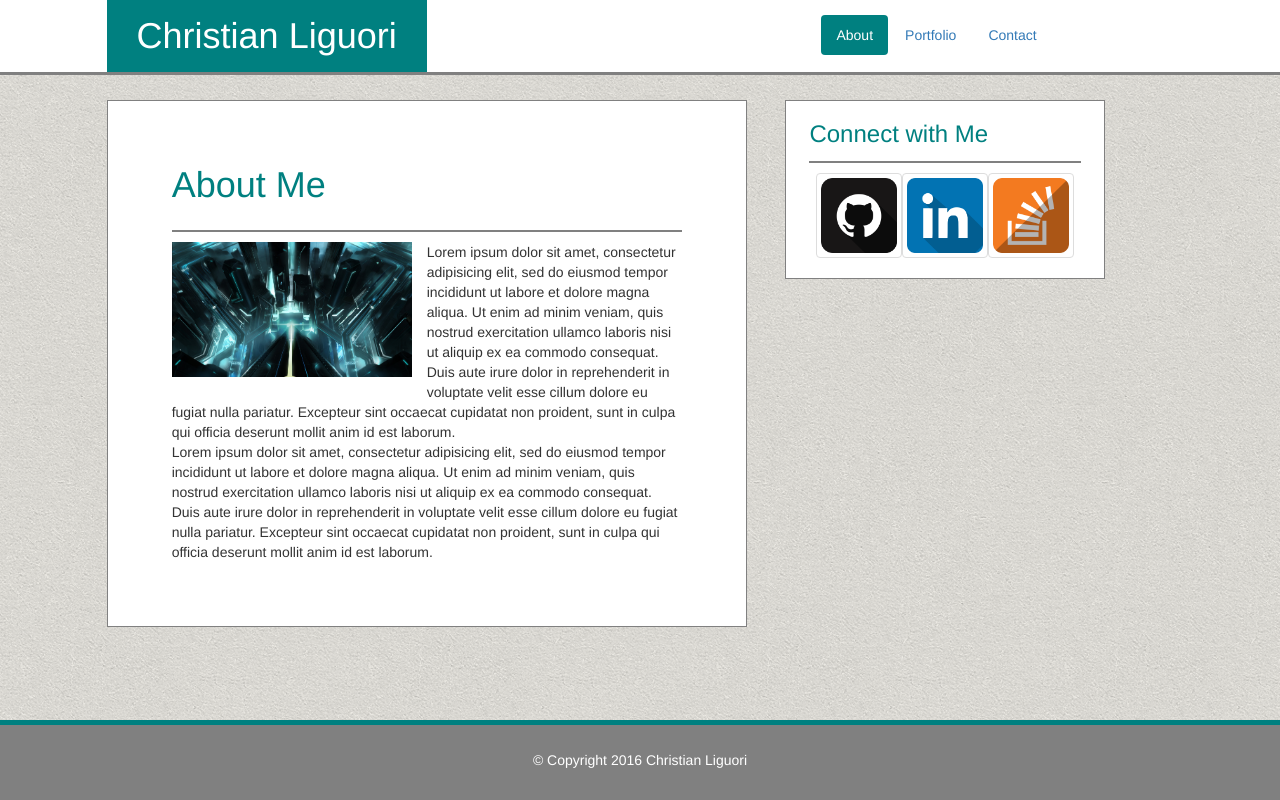
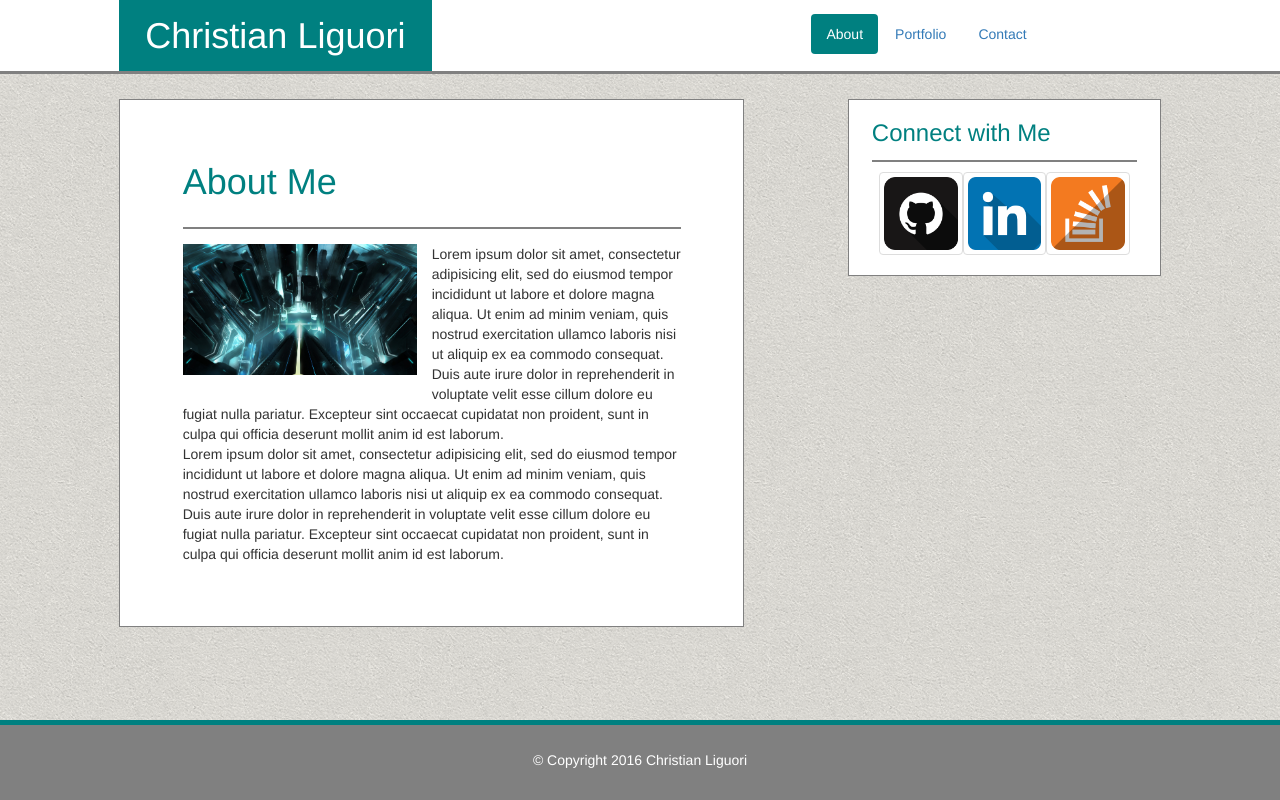
Before and after one commit to cl2112/Bootstrap-Portfolio, a PHP site: page / in a window 1280 px wide. Run offline with PHP 8.4, Linux system fonts and the light colour scheme.

Commit message:
Almost done with index.html, wrapped content in fluid containers to achive a margin around the content for all screens except xs.

```diff
--- a/index.html
+++ b/index.html
@@ -9,30 +9,45 @@
 <body>
 	<div class="container-fluid">
 		<div class="row headClass">
-			<div class="col-sm-1 col-md-1 col-lg-1"></div>
-			<div class="col-sm-4 col-md-4 col-lg-3 headName">
+			<div class="col-xs-12 hidden-sm hidden-md hidden-lg headName">
 					<h1>Christian Liguori</h1>
 				</div>
-			<div class="col-sm-2 col-md-2 col-lg-3"></div>
-			<div class="col-sm-4 col-md-4 col-lg-3">
+				<div class="col-xs-3 hidden-sm hidden-md hidden-lg"></div>
+				<div class="col-xs-6 hidden-sm hidden-md hidden-lg">
+					<ul class="nav nav-pills xsHeadNav">
+ 						<li role="presentation" class="active"><a href="index.html">About</a></li>
+  						<li role="presentation"><a href="portfolio.html">Portfolio</a></li>
+  						<li role="presentation"><a href="contact.html">Contact</a></li>
+					</ul>
+				</div>
+				<div class="col-xs-3 hidden-sm hidden-md hidden-lg"></div>
+			<div class="container-fluid">
+				<div class="hidden-xs hidden-sm col-md-1 col-lg-1"></div>
+				<div class="hidden-xs col-sm-4 col-md-4 col-lg-3 headName">
+					<h1>Christian Liguori</h1>
+				</div>
+				<div class="hidden-xs col-sm-4 col-md-2 col-lg-3"></div>
+				<div class="hidden-xs col-sm-4 col-md-4 col-lg-3">
 					<ul class="nav nav-pills headNav">
  						<li role="presentation" class="active"><a href="index.html">About</a></li>
   						<li role="presentation"><a href="portfolio.html">Portfolio</a></li>
   						<li role="presentation"><a href="contact.html">Contact</a></li>
 					</ul>
 				</div>
-			<div class="col-sm-1 col-md-1 col-lg-2"></div>
+				<div class="hidden-xs hidden-sm col-md-1 col-lg-2"></div>
 			</div>
+		</div>
+		<div class="container-fluid">
 			<div class="row bodyClass">
-			<div class="col-sm-1 col-md-1 col-lg-1"></div>
-			<div class="col-sm-6 col-md-6 col-lg-6 mainClass">
+				<div class="hidden-xs hidden-sm col-md-1 col-lg-1"></div>
+				<div class="col-xs-12 col-sm-12 col-md-6 col-lg-6 mainClass">
 					<div class="row">
-					<div class="col-sm-12 col-md-12 col-lg-12">
+						<div class="col-xs-12 col-sm-12 col-md-12 col-lg-12">
 							<h1>About Me</h1>
 						</div>
 					</div>
 					<div class="row mainPara">
-					<div class="col-sm-12 col-md-12 col-lg-6 bioPicMargin">
+						<div class="col-xs-12 col-sm-6 col-md-12 col-lg-6 bioPicMargin">
 							<img id="bioPic" src="images/tron.jpg">
 						</div>
 						<p>
@@ -53,23 +68,24 @@
 						</p>
 					</div>
 				</div>
-			<div class="col-sm-3 col-md-3 col-lg-3 connectClass">
+				<div class="col-xs-12 col-sm-1 col-md-1 col-lg-1"></div>
+				<div class="col-xs-12 col-sm-12 col-md-3 col-lg-3 connectClass">
 					<div class="row">
 						<h3>Connect with Me</h3>
 					</div>
 					<div class="row">
 						<div class="container-fluid thumbClass">
-						<div class="col-sm-4 col-md-4 col-lg-4 connectThumb">
+							<div class="col-sm-1 col-md-4 col-lg-4 connectThumb">
  					  			<a href="#" class="thumbnail">
     			  					<img src="images/github-icon.png" alt="github link icon">
    				 				</a>
  							</div>
- 						<div class="col-sm-4 col-md-4 col-lg-4 connectThumb">
+ 							<div class="col-sm-1 col-md-4 col-lg-4 connectThumb">
  					  			<a href="#" class="thumbnail">
     			  					<img src="images/linkedin-icon.png" alt="linkedin link icon">
    				 				</a>
  							</div>
- 						<div class="col-sm-4 col-md-4 col-lg-4 connectThumb">
+ 							<div class="col-sm-1 col-md-4 col-lg-4 connectThumb">
  					  			<a href="#" class="thumbnail">
     			  					<img src="images/overflow-icon.png" alt="Stack Overflow link icon">
    				 				</a>
@@ -77,7 +93,8 @@
  						</div>
 					</div>
 				</div>
-			<div class="col-sm-2 col-md-2 col-lg-2"></div>
+				<div class="col-xs-2 col-sm-2 col-md-2 col-lg-2"></div>
+			</div>
 		</div>
 		<footer class="row footer footerClass">
       		<div class="container">
--- a/style.css
+++ b/style.css
@@ -36,29 +36,32 @@ body {
 	float: right;
 	padding: 5% 0;
 }
+.xsHeadNav {
+	text-align: center;
+}
 .mainClass {
 	border: 1px solid grey;
 	padding: 5%;
 	background-color: white;
+	margin-bottom: 3%;
 }
 .mainClass h1 {
 	color: teal;
 	border-bottom: 2px solid grey;
 	padding-bottom: 5%;
 	margin-top: 0;
+	margin-bottom: 3%;
 }
 #bioPic {
 	height: 100%;
 	width: 100%;
-	margin: 0 0 5%;
 }
 .bioPicMargin {
-
+	margin-bottom: 3%;
 }
 .connectClass {
 	border: 1px solid grey;
 	padding: 0 3%;
-	margin-left: 3%;
 	background-color: white;
 }
 .connectClass h3 {
```
Lines whose indentation alone changed are shown as unchanged.
